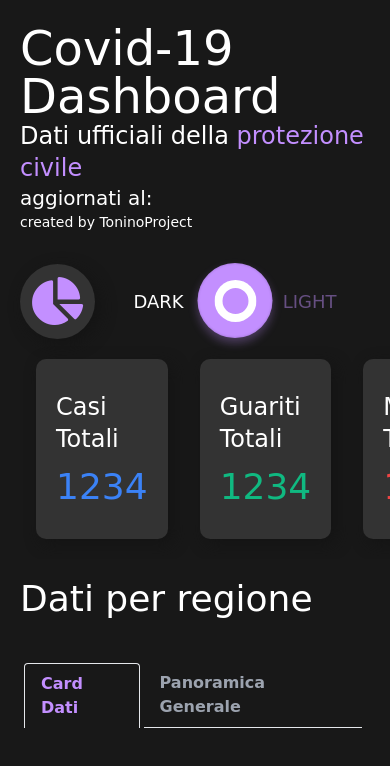
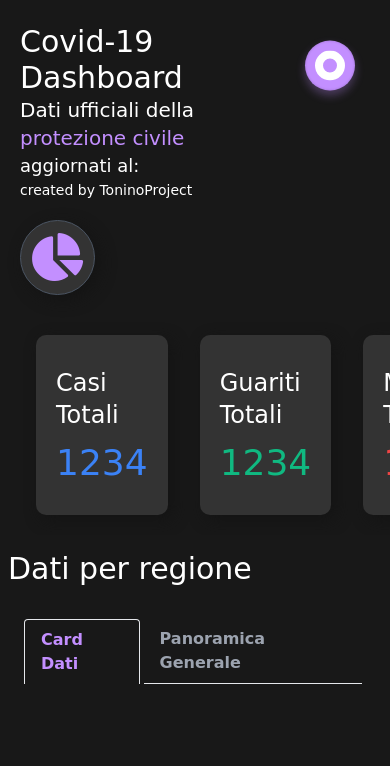
Before and after one commit to DarioElefante/Covid_Dashboard, a plain HTML site: page index.html in a window 390 px wide. Drawn offline with nearby package versions, Linux system fonts and the light colour scheme; no server answers; a web font is replaced by a local one.

Commit message:
Responsive problems fixed

```diff
--- a/index.html
+++ b/index.html
@@ -37,28 +37,24 @@
 
 
     <header>
-
+        <div class="float-right mt-16 mr-40 md:mr-60">
+            <div class="toggle">
+              <input type="checkbox" onclick="myFunction()" id="toggler" />
+              <label for="toggler"></label>
+            </div>
+          </div>
         <div class="grid lg:grid-cols-3 md:grid-cols-2 gap-8 md:pt-10 md:pl-10 pt-6 px-5">
             <div class="lg:col-span-2">
-                <h1 class="text-5xl">Covid-19 Dashboard</h1>
-                <h3 class="text-2xl">Dati ufficiali della <a class="text-decoration-none text-main" href="https://github.com/pcm-dpc/COVID-19">protezione civile</a></h3>
-                <p class="text-xl">aggiornati al: <span id="data"></span></p>
+                <h1 class="text-3xl md:text-5xl">Covid-19 Dashboard</h1>
+                <h3 class="text-xl md:text-2xl">Dati ufficiali della <a class="text-decoration-none text-main" href="https://github.com/pcm-dpc/COVID-19">protezione civile</a></h3>
+                <p class="text-lg md:text-xl">aggiornati al: <span id="data"></span></p>
                 <p class="text-sm">created by ToninoProject</p>
-            </div>
-            <div class="text-right grid grid-cols-2 pr-20 lg:pt-10">
-                <button id="pieTrigger" class="btn btn-circle">
-                    <i class=" text-main fas fa-chart-pie fa-3x"></i>
+
+                <button id="pieTrigger" class="btn btn-circle border border-gray-600 float-left my-5 md:mt-20">
+                    <i class="text-main fas fa-chart-pie fa-3x"></i>
                 </button>
-                <!-- Rounded switch -->
-                <div class="">
-                  <div class="toggle">
-                    <input type="checkbox" onclick="myFunction()" id="toggler" />
-                    <label for="toggler"></label>
-                  </div>
-                </div>
             </div>
         </div>
-
     </header>
 
 
@@ -91,7 +87,7 @@
                 </div>
         </section>
         <section>
-                <h2 class="text-4xl p-5 lg:ml-5">Dati per regione</h2>
+                <h2 class="text-3xl mt-2 md:text-4xl p-2 md:p-5 lg:ml-5">Dati per regione</h2>
 
                 <div class="p-6"
                     x-data = "{
--- a/script.js
+++ b/script.js
@@ -3,12 +3,12 @@
     console.log(typeof lastStatus)
 
       if(lastStatus == "true"){
-        toggle.checked = true
-        myFunction()
+          toggle.checked = true
+          myFunction()
     }
 
     function myFunction() {setTimeout(function() {
-     console.log('ci sono')
+     console.log(toggler)
     let stage = toggle.checked
     localStorage.setItem("status", stage);
     let pieTrigger = document.querySelector('#pieTrigger')
@@ -93,7 +93,7 @@ fetch('https://raw.githubusercontent.com/pcm-dpc/COVID-19/master/dati-json/dpc-c
         //Facciamo la stessa cosa delle card ma con le progressbar. Per stabilire il valore di avanzamento della barra sfruttiamo il numero dei nuovi poistivi per regione sul numero massimo dei positivi in italia nella giornata.
         `
         <p class="mb-2 text-xl">${el.denominazione_regione}: <span class="text-main">${el.nuovi_positivi}</span></p>
-        <div class="relative w-full bg_gray rounded">
+        <div class="relative z-index-neg w-full bg_gray rounded">
             <div class="absolute top-0 h-4 rounded shim-main" style="width:${100*el.nuovi_positivi/todayMax}%;"></div>
         </div>
         `
@@ -119,9 +119,12 @@ fetch('https://raw.githubusercontent.com/pcm-dpc/COVID-19/master/dati-json/dpc-c
 
                 <div class="grid grid-cols-1 ">
                     <div class="mb-2">
+                        <p class="float-right ">
+                            <i id="closure" class="far fa-times-circle fa-2x text-gray-400"></i>
+                        </p>
                         <p class="text-4xl text-main">${dataAboutRegion.denominazione_regione}</p>
                     </div>
-                    <div class="mb-5">
+                    <div class="md:mb-5">
                         <p class="text-lg text-white">Totale casi: <span class="text-main"><span class="text-main">${dataAboutRegion.totale_casi}</span></p>
                         <p class="text-lg text-white">Nuovi positivi: <span class="text-main">${dataAboutRegion.nuovi_positivi}</span></p>
                         <p class="text-lg text-white">Deceduti: <span class="text-main">${dataAboutRegion.deceduti}</span></p>
@@ -276,9 +279,14 @@ fetch('https://raw.githubusercontent.com/pcm-dpc/COVID-19/master/dati-json/dpc-c
             modalContent.innerHTML =
             `
             <div class="grid grid-rows-2">
-                <p class="text-2xl text-main">${set.replace(/_/g," ").toUpperCase()}</p>
+                <div class = "my-2">
+                    <p class="float-right">
+                     <i id="closure" class="far fa-times-circle fa-2x text-gray-400"></i>
+                    </p>
+                    <p class="text-2xl text-main">${set.replace(/_/g," ").toUpperCase()}</p>
+                </div>
                 <hr>
-                <canvas id="totalTrend" width="400" height="400"></canvas>
+                 <canvas id="totalTrend" width="400" height="400"></canvas>
                 </div>
                  `
             let totalTrendData = document.querySelector('#totalTrend')
@@ -380,9 +388,14 @@ fetch('https://raw.githubusercontent.com/pcm-dpc/COVID-19/master/dati-json/dpc-c
         `
 
          <div class="">
-             <h2 class="text-main text-4xl mb-2"> Grafico positivi nazionali </h2>
+            <div class = "my-2">
+            <p class="float-right">
+            <i id="closure" class="far fa-times-circle fa-2x text-gray-400"></i>
+            </p>
+             <h2 class="text-main text-2xl md:text-4xl mb-2"> Grafico positivi nazionali </h2>
+            </div>
              <hr>
-             <canvas id="pieChart" class="mt-5" width="400" height="400"></canvas>
+             <canvas id="pieChart" class="md:mt-5" width="400" height="400"></canvas>
          </div>
 
 
@@ -431,7 +444,9 @@ fetch('https://raw.githubusercontent.com/pcm-dpc/COVID-19/master/dati-json/dpc-c
 
      //Ogni click al di fuori della modale la farà chiudere
      window.addEventListener('click',function(e){
-        if(e.target == modal){
+     let closure = document.querySelector('#closure')
+
+        if(e.target == modal || e.target == closure){
             modal.classList.remove('active')
         }
     })
--- a/style.css
+++ b/style.css
@@ -40,6 +40,14 @@
 
 .text-light{
     color: #6DD4D9;
+}
+
+.z-index-neg{
+    z-index: -1;
+}
+
+#closure{
+    cursor: pointer;
 }
 
 .card_custom{
@@ -188,7 +196,7 @@
 
 .btn-circle{
 
-    border: 0;
+    /* border: 0; */
     outline: 0;
     background-color: var(--gray-color);
     box-shadow: 5px 5px 15px #141414;
@@ -196,6 +204,7 @@
     border-radius: 50%;
     height: 75px;
     width: 75px;
+    z-index: 9;
 
 }
 
@@ -258,7 +267,7 @@
     height: 300px;
     left: 50px;
     top: 50px;
-    z-index: 9999999;
+    z-index: 20;
     background-color: var(--gray-color);
     border-radius: 50%;
 }
@@ -290,6 +299,7 @@
 ::-webkit-scrollbar {
     width: 9px;
     height: 9px;
+    z-index: -2;
 }
 
 /* Track */
@@ -349,7 +359,7 @@ background: #a85cff;
     content: "DARK";
     position: absolute;
     left: 16px;
-    top: 65px;
+    top: 55px;
     font-size: 18px;
     color: #fff;
   }
@@ -357,17 +367,28 @@ background: #a85cff;
     content: "LIGHT";
     position: absolute;
     right: -144px;
-    top: 65px;
+    top: 55px;
     font-size: 18px;
     color:  #c38fff75;
   }
+
+  @media screen and (max-width: 576px){
+    .toggle:before {
+        display: none;
+      }
+      .toggle:after {
+        display: none;
+      }
+  }
+
+
   .toggle label {
     position: relative;
     top: 40px;
     left: 80px;
     display: inline-block;
-    width: 75px;
-    height: 75px;
+    width: 55px;
+    height: 55px;
     background-color: #c38fff;
     border-radius: 50px;
     cursor: pointer;
@@ -388,12 +409,45 @@ background: #a85cff;
     left: 50%;
     transform: translate(-50%, -50%);
     transition: width 0.2s cubic-bezier(0, -1.85, 0.27, 1.75);
-    height: 42px;
-    width: 42px;
+    height: 35px;
+    width: 35px;
     background-color: #c38fff;
     border-radius: 46px;
     box-shadow: inset 0px 0px 0px 8px #fff;
   }
+
+  @media screen and (max-width: 576px){
+    .toggle label {
+        position: relative;
+        top: 5px;
+        left: 100px;
+        display: inline-block;
+        width: 50px;
+        height: 50px;
+        background-color: #c38fff;
+        border-radius: 50px;
+        cursor: pointer;
+        box-shadow: inset 0 0 2px 1px rgba(0, 0, 0, 0.1), 0px 5px 10px 0px #c38fff4f;
+        -webkit-tap-highlight-color: transparent;
+        transition: 0.2s;
+      }
+
+      .toggle label:before {
+        content: "";
+        position: absolute;
+        top: 50%;
+        left: 50%;
+        transform: translate(-50%, -50%);
+        transition: width 0.2s cubic-bezier(0, -1.85, 0.27, 1.75);
+        height: 30px;
+        width: 30px;
+        background-color: #c38fff;
+        border-radius: 46px;
+        box-shadow: inset 0px 0px 0px 8px #fff;
+      }
+  }
+
+
   .toggle label::before:checked {
     content: "";
     position: absolute;
@@ -437,3 +491,17 @@ background: #a85cff;
         display: block !important;
     }
  }
+
+ /* Smart toggler */
+
+ .toggle-checkbox:checked {
+    right: 0;
+    border-color: #fff;
+  }
+  .toggle-checkbox:checked + .toggle-label {
+    background-color: #babecc;
+  }
+
+  .toggle-checkbox + .toggle-label {
+    background-color: #c38fff;
+  }
```
Also changed, not shown: Vanilla.JPG (added), jquery.JPG (added).
